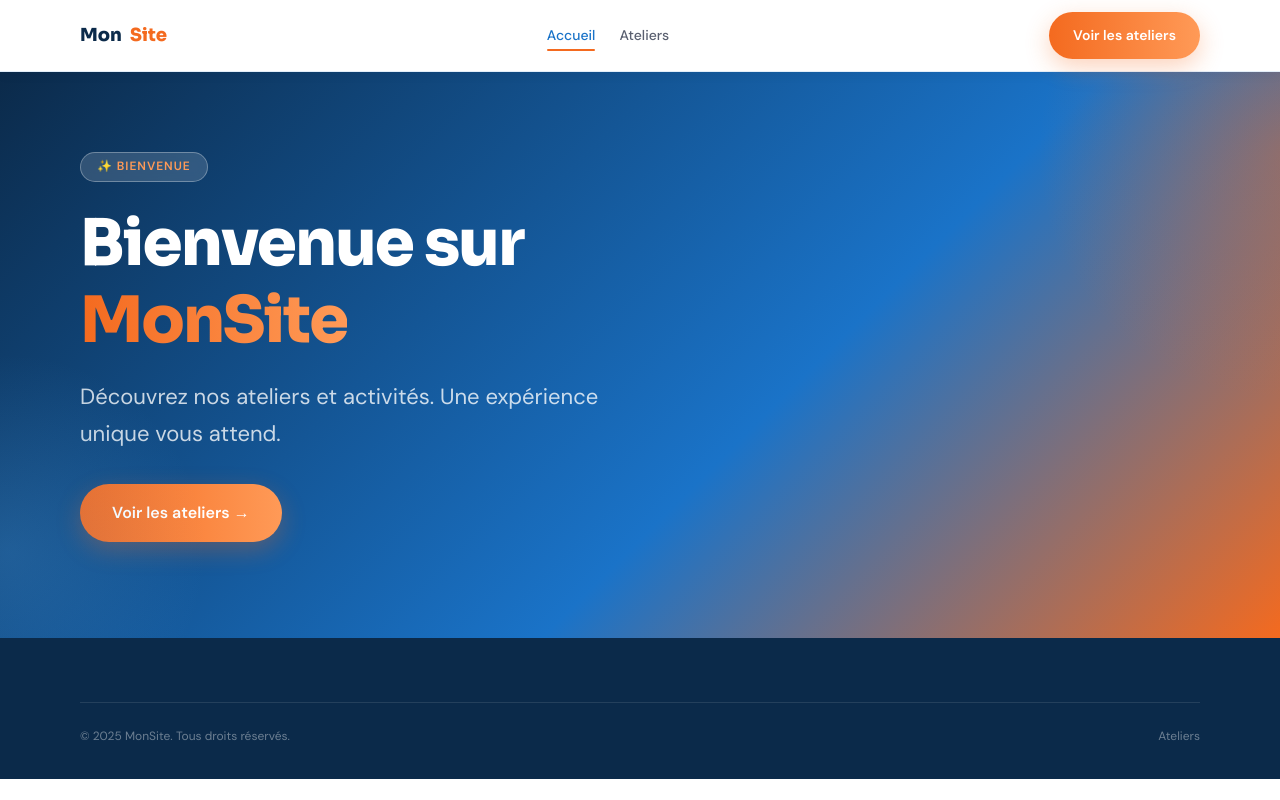
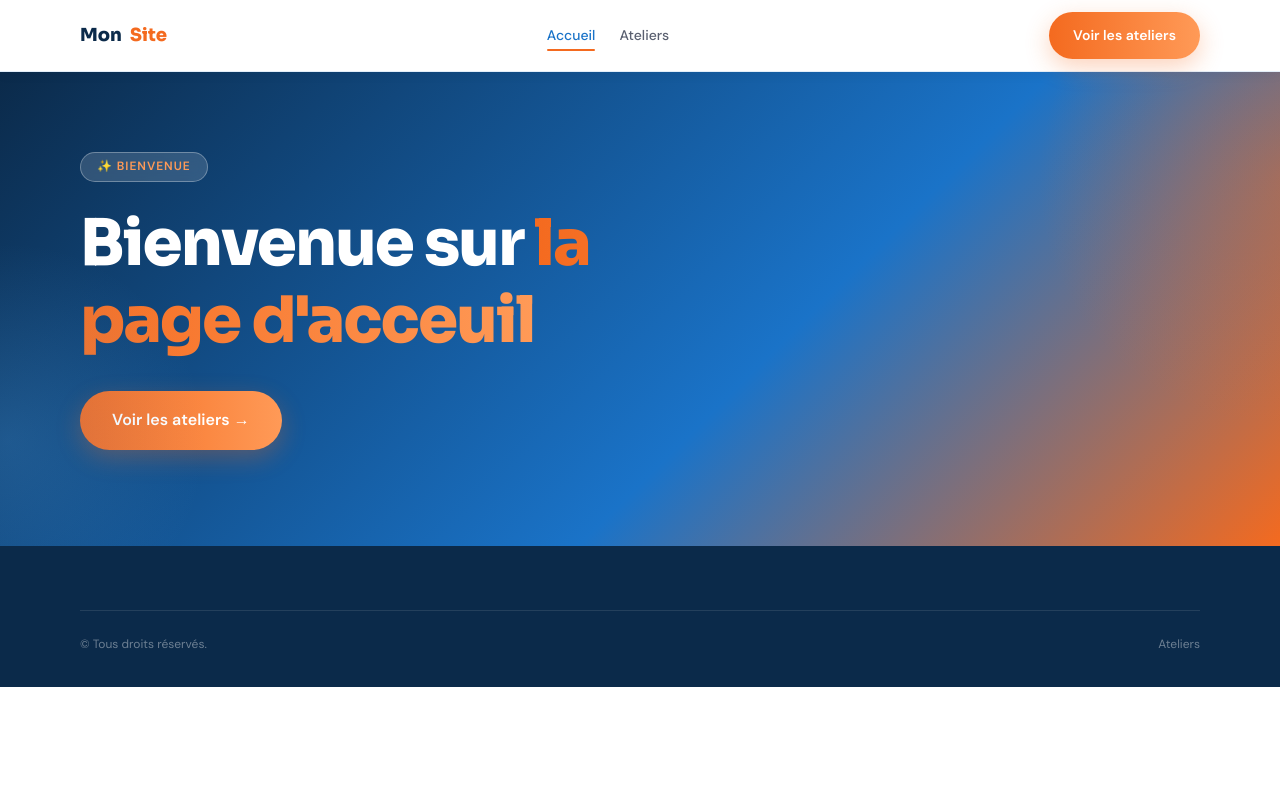
Before and after one commit to tomtomhome891/gmao, a plain HTML site: page index.html in a window 1280 px wide. Drawn offline with Linux system fonts and the light colour scheme.

Commit message:
Add files via upload

```diff
--- a/index.html
+++ b/index.html
@@ -47,10 +47,10 @@
         <div>
           <div class="hero__badge">✨ Bienvenue</div>
           <h1 class="titre-hero hero__titre">
-            Bienvenue sur <span class="accent-orange">MonSite</span>
+            Bienvenue sur <span class="accent-orange">la page d'acceuil</span>
           </h1>
           <p class="hero__sous-titre">
-            Découvrez nos ateliers et activités. Une expérience unique vous attend.
+
           </p>
           <div class="hero__cta">
             <a href="ateliers.html" class="btn btn-primaire btn-lg">
@@ -67,7 +67,7 @@
     <div class="conteneur">
       <hr class="footer__separateur" />
       <div class="footer__bas">
-        <span>© 2025 MonSite. Tous droits réservés.</span>
+        <span>© Tous droits réservés.</span>
         <div class="footer__mentions">
           <a href="ateliers.html" class="footer__mention-lien">Ateliers</a>
         </div>
```
